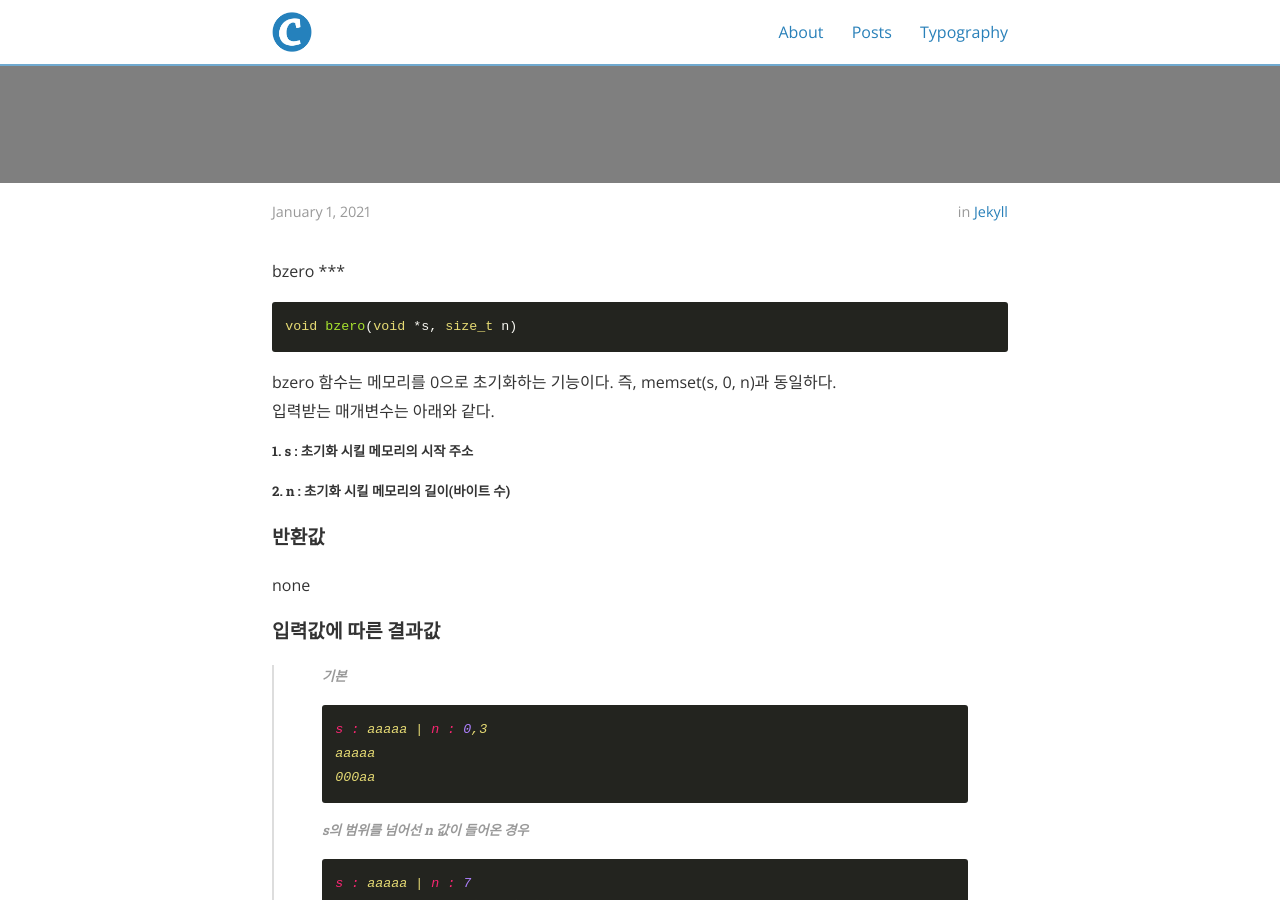
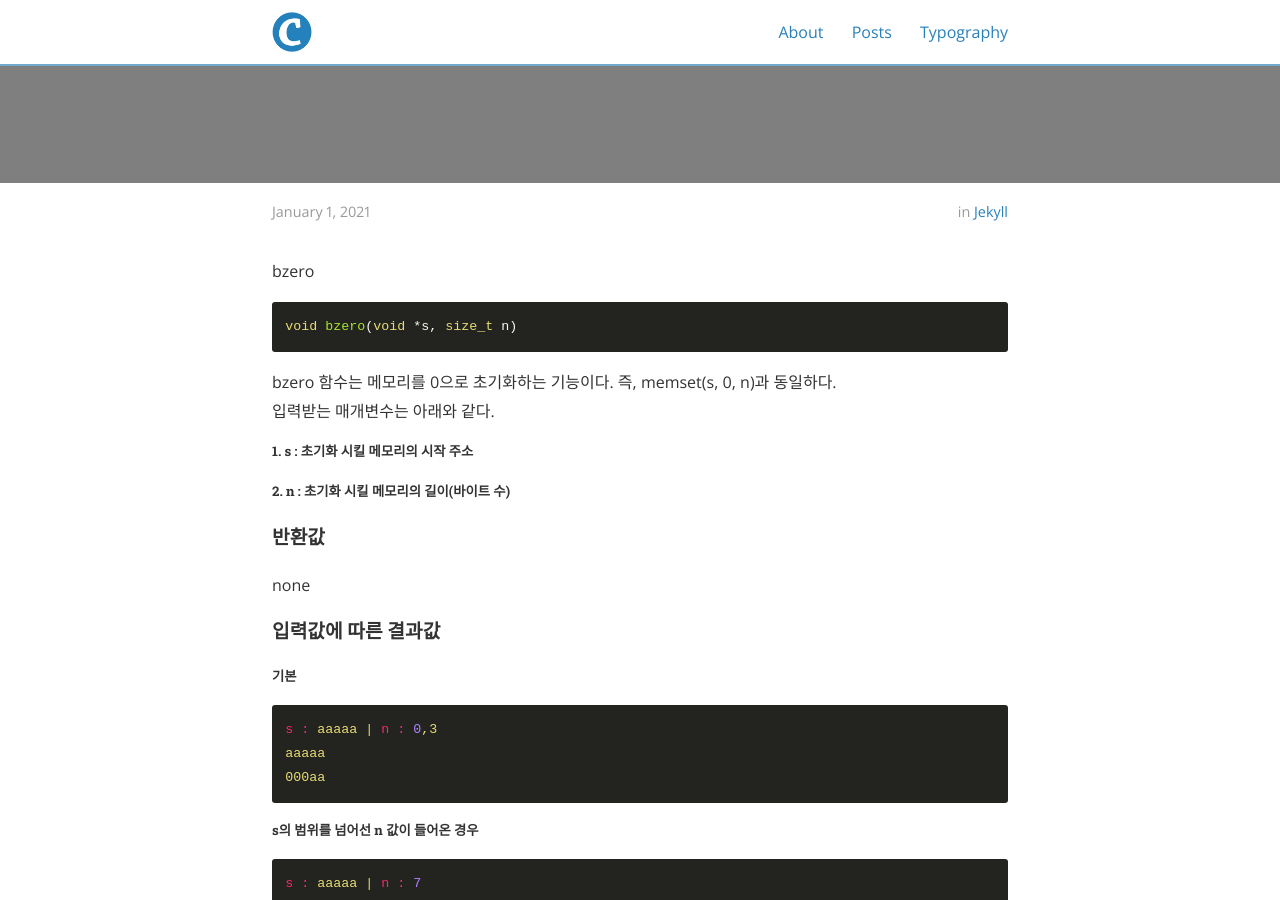
Before and after one commit to xodhksrjqnr/xodhksrjqnr.github.io, a Jekyll site: the page built from _posts/2021-01-01-bzero.md, in a window 1280 px wide and 900 px high, scrolled down 322 px. Built offline with Jekyll 4.4.1, drawn with Linux system fonts in a browser that asks for light colours; nearby versions of some CDN libraries.

````diff
--- a/_posts/2021-01-01-bzero.md
+++ b/_posts/2021-01-01-bzero.md
@@ -9,7 +9,7 @@ cover:  "/assets/instacode.png"
 ---
 
 bzero
-***
+
 ```c
 void bzero(void *s, size_t n)
 ```
@@ -24,18 +24,18 @@ bzero 함수는 메모리를 0으로 초기화하는 기능이다. 즉, memset(s
 none<br/>
 
 #### 입력값에 따른 결과값
-> ##### 기본
+##### 기본
 ```
 s : aaaaa | n : 0,3
 aaaaa
 000aa
 ```
-> ##### s의 범위를 넘어선 n 값이 들어온 경우
+##### s의 범위를 넘어선 n 값이 들어온 경우
 ```
 s : aaaaa | n : 7
 00000.00 ('.' : 기존 s의 범위)
 ```
-> ##### s가 NULL이 들어온 경우
+##### s가 NULL이 들어온 경우
 ```
 s : NULL | n : -
 segmentation fault
````
